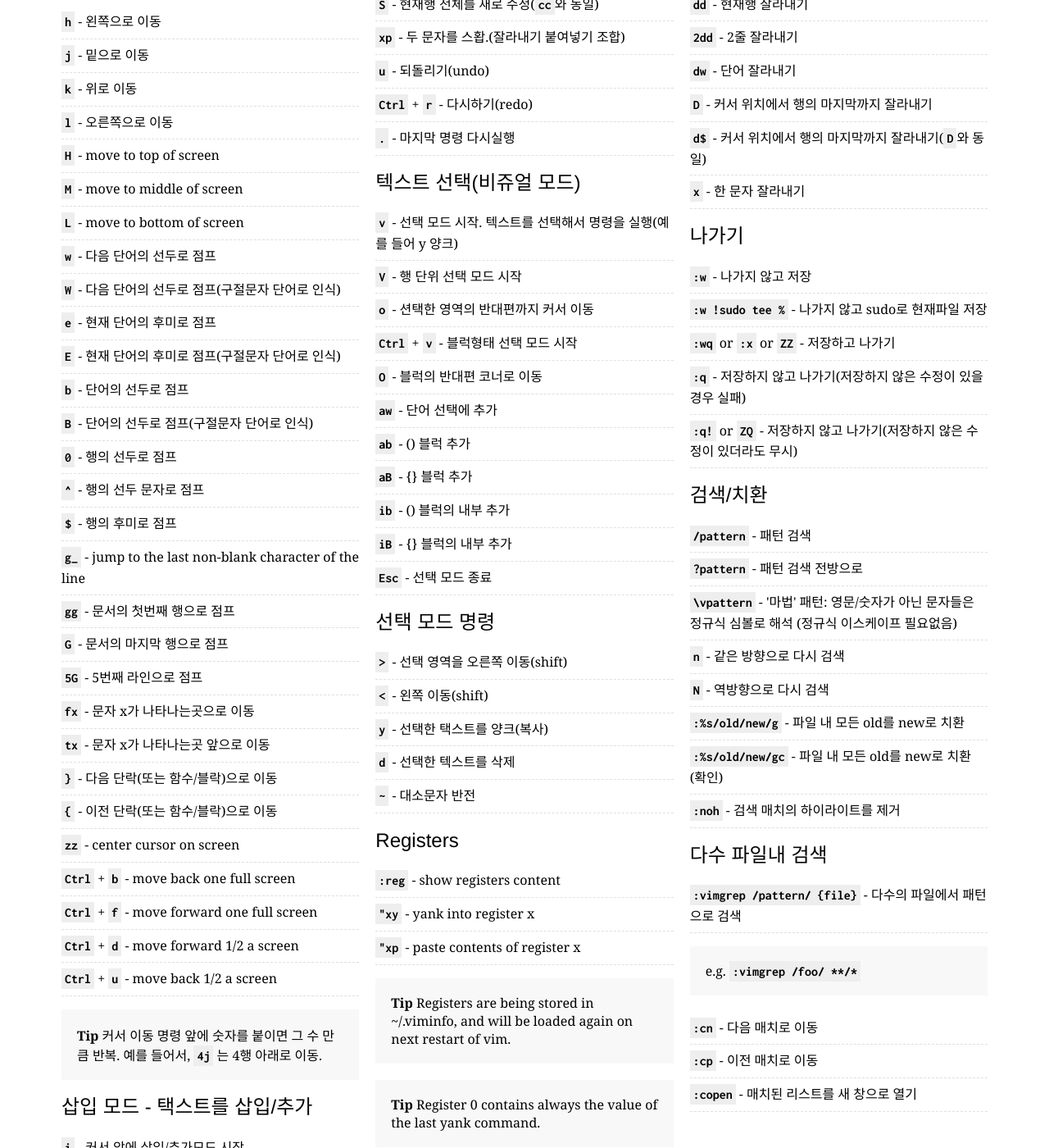
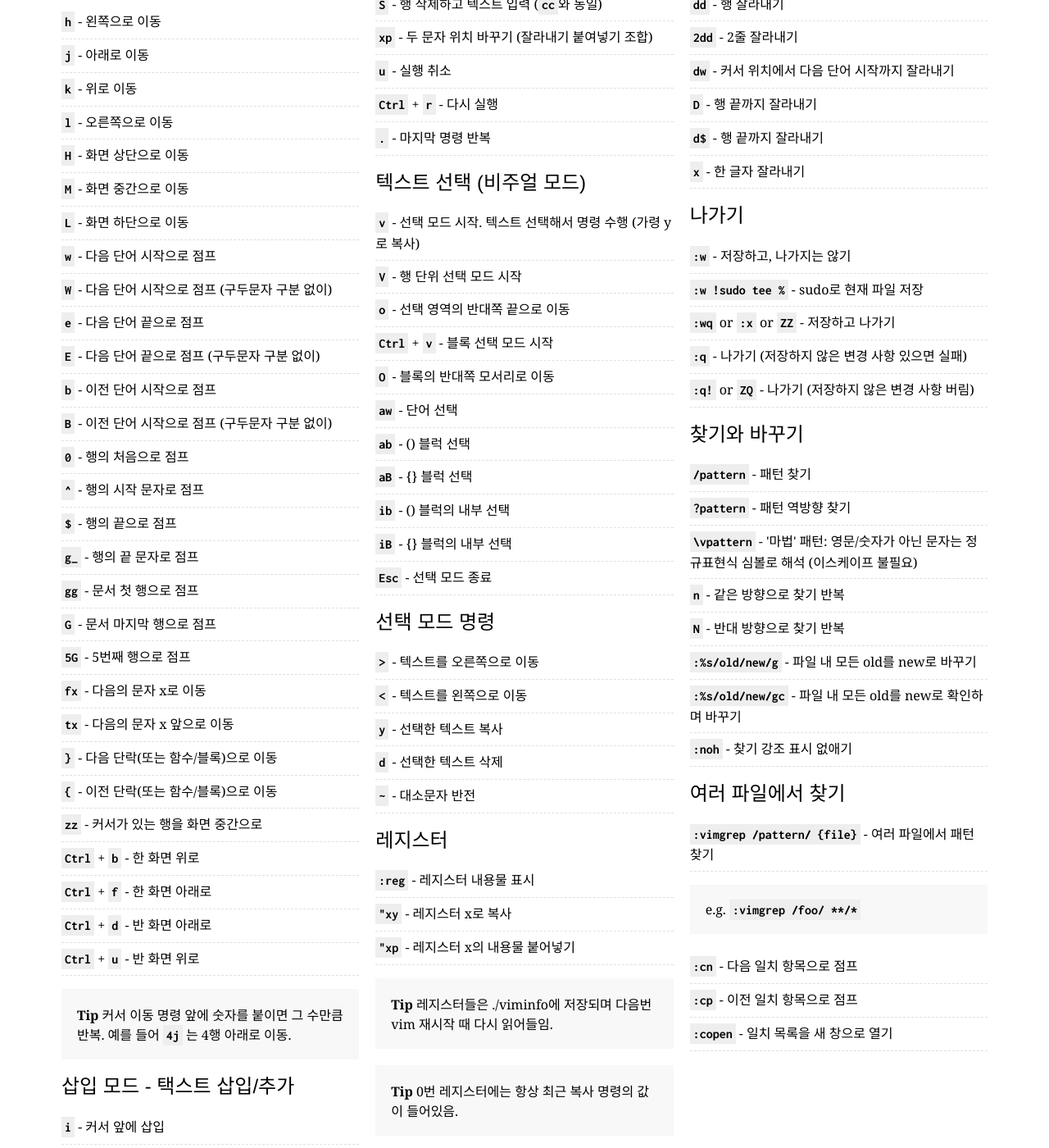
Before and after one commit to rtorr/vim-cheat-sheet, a Jekyll site: the page built from lang/ko/index.html, in a window 1280 px wide and 1400 px high, scrolled down 409 px. Shown: the whole window at 82% size. Built offline with Jekyll 4.4.1, drawn with Linux system fonts in a browser that asks for light colours; some of the changed text lies outside the part shown.

Commit message:
update Korean translation

```diff
--- a/lang/ko/index.html
+++ b/lang/ko/index.html
@@ -8,155 +8,203 @@ cursorMovement:
   title: "커서 이동"
   commands:
     h: "왼쪽으로 이동"
-    j: "밑으로 이동"
+    j: "아래로 이동"
     k: "위로 이동"
     l: "오른쪽으로 이동"
-    w: "다음 단어의 선두로 점프"
-    W: "다음 단어의 선두로 점프(구절문자 단어로 인식)"
-    e: "현재 단어의 후미로 점프"
-    E: "현재 단어의 후미로 점프(구절문자 단어로 인식)"
-    b: "단어의 선두로 점프"
-    B: "단어의 선두로 점프(구절문자 단어로 인식)"
-    zero: "행의 선두로 점프"
-    caret: "행의 선두 문자로 점프"
-    dollar: "행의 후미로 점프"
-    gg: "문서의 첫번째 행으로 점프"
-    G: "문서의 마지막 행으로 점프"
-    fiveG: "5번째 라인으로 점프"
-    fx: "문자 x가 나타나는곳으로 이동"
-    tx: "문자 x가 나타나는곳 앞으로 이동"
-    closeCurlyBrace: "다음 단락(또는 함수/블락)으로 이동"
-    openCurlyBrace: "이전 단락(또는 함수/블락)으로 이동"
-  tip: "커서 이동 명령 앞에 숫자를 붙이면 그 수 만큼 반복. 예를 들어서, <kbd>4j</kbd> 는 4행 아래로 이동."
+    w: "다음 단어 시작으로 점프"
+    W: "다음 단어 시작으로 점프 (구두문자 구분 없이)"
+    e: "다음 단어 끝으로 점프"
+    E: "다음 단어 끝으로 점프 (구두문자 구분 없이)"
+    b: "이전 단어 시작으로 점프"
+    B: "이전 단어 시작으로 점프 (구두문자 구분 없이)"
+    H: "화면 상단으로 이동"
+    M: "화면 중간으로 이동"
+    L: "화면 하단으로 이동"
+    zero: "행의 처음으로 점프"
+    caret: "행의 시작 문자로 점프"
+    dollar: "행의 끝으로 점프"
+    g_: "행의 끝 문자로 점프"
+    gg: "문서 첫 행으로 점프"
+    G: "문서 마지막 행으로 점프"
+    fiveG: "5번째 행으로 점프"
+    fx: "다음의 문자 x로 이동"
+    tx: "다음의 문자 x 앞으로 이동"
+    closeCurlyBrace: "다음 단락(또는 함수/블록)으로 이동"
+    openCurlyBrace: "이전 단락(또는 함수/블록)으로 이동"
+    centerCursor: "커서가 있는 행을 화면 중간으로"
+    CtrlPlusb: "한 화면 위로"
+    CtrlPlusf: "한 화면 아래로"
+    CtrlPlusu: "반 화면 위로"
+    CtrlPlusd: "반 화면 아래로"
+  tip: "커서 이동 명령 앞에 숫자를 붙이면 그 수만큼 반복. 예를 들어 <kbd>4j</kbd> 는 4행 아래로 이동."
 
 insertMode:
-  title: "삽입 모드 - 택스트를 삽입/추가"
+  title: "삽입 모드 - 택스트 삽입/추가"
   commands:
-    i: "커서 앞에 삽입/추가모드 시작"
-    I: "행의 선두에서 삽입/추가모드 시작"
-    a: "커서의 바로 뒤부터 삽입/추가모드 시작"
-    A: "행의 마자막에 삽입/추가모드 시작"
-    o: "현재행의 아래에 새 라인 추가, 입력/추가모드 시작"
-    O: "현재행의 위에 새 라인 추가, 입력/추가모드 시작"
-    ea: "현 단어의 마지막에 입력/추가모드 시작"
+    i: "커서 앞에 삽입"
+    I: "행 시작에 삽입"
+    a: "커서 뒤에 추가"
+    A: "행 끝에 추가"
+    o: "현재 행 아래에 새 행 추가"
+    O: "현재 행 위에 새 행 추가"
+    ea: "단어 끝에 추가"
     Esc: "삽입 모드 종료"
 
 editing:
   title: "편집"
   commands:
-    r: "한 문자를 치환"
+    r: "한 글자 바꾸기"
     J: "현재 행과 다음 행을 연결"
-    cc: "현재행 전체를 새로 수정"
-    cw: "현재의 단어를 치환"
-    cDollar: "현재 커서위치애서 행의 마지막까지 새로 수정"
-    s: "한 문작 삭제후 삽입 모드 시작"
-    S: "현재행 전체를 새로 수정(<kbd>cc</kbd>와 동일)"
-    xp: "두 문자를 스홥.(잘라내기 붙여넣기 조합)"
-    u: "되돌리기(undo)"
-    CtrlPlusr: "다시하기(redo)"
-    dot: "마지막 명령 다시실행"
+    cc: "행 전체를 새로 쓰기"
+    cw: "단어 끝까지를 새로 쓰기"
+    cDollar: "행 끝까지를 새로 쓰기"
+    s: "한 글자 삭제하고 삽입 모드 시작"
+    S: "행 삭제하고 텍스트 입력 (<kbd>cc</kbd>와 동일)"
+    xp: "두 문자 위치 바꾸기 (잘라내기 붙여넣기 조합)"
+    u: "실행 취소"
+    CtrlPlusr: "다시 실행"
+    dot: "마지막 명령 반복"
 
 markingText:
-  title: "텍스트 선택(비쥬얼 모드)"
+  title: "텍스트 선택 (비주얼 모드)"
   commands:
-    v: "선택 모드 시작. 텍스트를 선택해서 명령을 실행(예를 들어 y 양크)"
+    v: "선택 모드 시작. 텍스트 선택해서 명령 수행 (가령 y로 복사)"
     V: "행 단위 선택 모드 시작"
-    o: "션택한 영역의 반대편까지 커서 이동"
-    CtrlPlusv: "블럭형태 선택 모드 시작"
-    O: "블럭의 반대편 코너로 이동"
-    aw: "단어 선택에 추가"
-    ab: "() 블럭 추가"
-    aB: "{} 블럭 추가"
-    ib: "() 블럭의 내부 추가"
-    iB: "{} 블럭의 내부 추가"
+    o: "선택 영역의 반대쪽 끝으로 이동"
+    CtrlPlusv: "블록 선택 모드 시작"
+    O: "블록의 반대쪽 모서리로 이동"
+    aw: "단어 선택"
+    ab: "() 블럭 선택"
+    aB: "{} 블럭 선택"
+    ib: "() 블럭의 내부 선택"
+    iB: "{} 블럭의 내부 선택"
     Esc: "선택 모드 종료"
 
 visualCommands:
   title: "선택 모드 명령"
   commands:
-    greaterThan: "선택 영역을 오른쪽  이동(shift)"
-    lessThan: "왼쪽 이동(shift)"
-    y: "선택한 택스트를 양크(복사)"
-    d: "선택한 텍스트를 삭제"
+    greaterThan: "텍스트를 오른쪽으로 이동"
+    lessThan: "텍스트를 왼쪽으로 이동"
+    y: "선택한 텍스트 복사"
+    d: "선택한 텍스트 삭제"
     tilde: "대소문자 반전"
 
+registers:
+  title: "레지스터"
+  commands:
+    show: "레지스터 내용물 표시"
+    pasteRegisterX: "레지스터 x의 내용물 붙어넣기"
+    yankIntoRegisterX: "레지스터 x로 복사"
+  tip1: "레지스터들은 ./viminfo에 저장되며 다음번 vim 재시작 때 다시 읽어들임."
+  tip2: "0번 레지스터에는 항상 최근 복사 명령의 값이 들어있음."
+
+marks:
+  title: "표시"
+  commands:
+    list: "표시 항목 표시"
+    currentPositionA: "현재 위치를 표시 a로 설정"
+    jumpPositionA: "표시 a의 위치로 점프"
+    yankToMarkA: "표시 a의 위치까지 복사"
+  tip: ""
+
+macros:
+  title: "매크로"
+  commands:
+    recordA: "매크로 a 기록 시작"
+    stopRecording: "매크로 기록 중지"
+    runA: "매크로 a 실행"
+    rerun: "마지막 실행한 매크로 재실행"
+
+global:
+  title: "전역"
+  commands:
+    helpForKeyword: "keyword에 대한 도움말 열기"
+    openFile: "file 열기"
+    saveAsFile: "file로 저장하기"
+    closePane: "현재 영역 닫기"
+    K: "커서가 위치한 단어에 대한 맨페이지 열기"
+
 cutAndPaste:
-  title: "잘라내기와 붙이기"
+  title: "잘라내기와 붙여넣기"
   commands:
-    yy: "현재행 양크(yank, 복사)"
-    twoyy: "2줄 양크"
-    yw: "단어를 양크"
-    yDollar: "현재행 마지막까지 양크"
-    p: "커서 위치 뒤에 붙이기"
-    P: "커서 위치 앞에 분이기"
-    dd: "현재행 잘라내기"
+    yy: "행 복사"
+    twoyy: "2줄 복사"
+    yw: "커서 위치에서 다음 단어 시작까지 복사"
+    yiw: "커서가 위치한 단어 복사"
+    yaw: "커서가 위치한 단어와 그 앞 또는 뒤의 공백 복사"
+    yDollar: "행 끝까지 복사"
+    p: "커서 위치 뒤에 붙여넣기"
+    P: "커서 위치 앞에 붙여넣기"
+    dd: "행 잘라내기"
     twodd: "2줄 잘라내기"
-    dw: "단어 잘라내기"
-    D: "커서 위치에서 행의 마지막까지 잘라내기"
-    dDollar: "커서 위치에서 행의 마지막까지 잘라내기(<kbd>D</kbd>와 동일)"
-    x: "한 문자 잘라내기"
+    dw: "커서 위치에서 다음 단어 시작까지 잘라내기"
+    diw: "커서가 위치한 단어 잘라내기"
+    daw: "커서가 위치한 단어와 그 앞 또는 뒤의 공백 잘라내기"
+    D: "행 끝까지 잘라내기"
+    dDollar: "행 끝까지 잘라내기"
+    x: "한 글자 잘라내기"
 
 exiting:
   title: "나가기"
   commands:
-    colonw: "나가지 않고 저장"
-    colonwsudo: "나가지 않고 sudo로 현재파일 저장"
+    colonw: "저장하고, 나가지는 않기"
+    colonwsudo: "sudo로 현재 파일 저장"
     colonwq: "저장하고 나가기"
     colonx: "저장하고 나가기"
-    colonq: "저장하지 않고 나가기(저장하지 않은 수정이 있을 경우 실패)"
-    colonqbang: "저장하지 않고 나가기(저장하지 않은 수정이 있더라도 무시)"
+    colonq: "나가기 (저장하지 않은 변경 사항 있으면 실패)"
+    colonqbang: "나가기 (저장하지 않은 변경 사항 버림)"
 
 searchAndReplace:
-  title: "검색/치환"
+  title: "찾기와 바꾸기"
   commands:
-    forwardSlashPattern: "패턴 검색"
-    questionMarkPattern: "패턴 검색 전방으로"
-    backslashVpattern: "'마법' 패턴: 영문/숫자가 아닌 문자들은 정규식 심볼로 해석 (정규식 이스케이프 필요없음)"
-    n: "같은 방향으로 다시 검색"
-    N: "역방향으로 다시 검색"
-    colonPercentForwardSlashOldForwardSlashNewForwardSlashg: "파일 내 모든 old를 new로 치환"
-    colonPercentForwardSlashOldForwardSlashNewForwardSlashgc: "파일 내 모든 old를 new로 치환(확인)"
-    colonnoh: "검색 매치의 하이라이트를 제거"
+    forwardSlashPattern: "패턴 찾기"
+    questionMarkPattern: "패턴 역방향 찾기"
+    backslashVpattern: "'마법' 패턴: 영문/숫자가 아닌 문자는 정규표현식 심볼로 해석 (이스케이프 불필요)"
+    n: "같은 방향으로 찾기 반복"
+    N: "반대 방향으로 찾기 반복"
+    colonPercentForwardSlashOldForwardSlashNewForwardSlashg: "파일 내 모든 old를 new로 바꾸기"
+    colonPercentForwardSlashOldForwardSlashNewForwardSlashgc: "파일 내 모든 old를 new로 확인하며 바꾸기"
+    colonnoh: "찾기 강조 표시 없애기"
 
 searchMultipleFiles:
-  title: "다수 파일내 검색"
+  title: "여러 파일에서 찾기"
   commands:
-    colonvimgrep: "다수의 파일에서 패턴으로 검색"
-    coloncn: "다음 매치로 이동"
-    coloncp: "이전 매치로 이동"
-    coloncopen: "매치된 리스트를 새 창으로 열기"
+    colonvimgrep: "여러 파일에서 패턴 찾기"
+    coloncn: "다음 일치 항목으로 점프"
+    coloncp: "이전 일치 항목으로 점프"
+    coloncopen: "일치 목록을 새 창으로 열기"
 
 workingWithMultipleFiles:
-  title: "다수 파일 작업"
+  title: "여러 파일 작업"
   commands:
     colone: "새 버퍼에서 파일 편집"
     colonbnext: "다음 버퍼로 이동"
-    colonbprev: "앞 버퍼로 이동"
-    colonls: "열려있는 모든 버퍼를 목록화"
-    colonbd: "버퍼를 삭제(파일을 닫음)"
-    colonsp: "분할 윈도우에 새로운 버퍼의 새로운 파일을 열기"
-    colonvsp: "세로 분활 윈도우에 새로운 버퍼에 새로운 파일을 열기"
-    ctrlPlusws: "윈도우 분할"
-    ctrlPlusww: "윈도우 스위치"
-    ctrlPluswq: "윈도우 닫기"
-    ctrlPluswv: "윈도우 세로로 분할"
-    ctrlPluswh: "오른쪽 윈도우로 이동"
-    ctrlPluswl: "왼쪽 윈도우로 이동"
-    ctrlPluswj: "아래 윈도우로 이동"
-    ctrlPluswk: "위 윈도우로 이동"
+    colonbprev: "이전 버퍼로 이동"
+    colonls: "열린 버퍼 모두 나열"
+    colonbd: "버퍼 삭제 (파일 닫기)"
+    colonsp: "새 버퍼에 파일 열고 상하로 창 분할"
+    colonvsp: "새 버퍼에 파일 열고 좌우로 창 분할"
+    ctrlPlusws: "상하로 창 분할"
+    ctrlPlusww: "창 전환"
+    ctrlPluswq: "창 닫기"
+    ctrlPluswv: "좌우로 창 분할"
+    ctrlPluswh: "오른쪽 창으로 이동 (좌우 분할)"
+    ctrlPluswl: "왼쪽 창으로 이동 (좌우 분할)"
+    ctrlPluswj: "아래 창으로 이동 (상하 분할)"
+    ctrlPluswk: "위 창으로 이동 (상하 분할)"
 
 tabs:
   title: "탭"
   commands:
-    colonTabNew: "새 탭으로 파일 열기"
-    ctrlPluswT: "현재 윈도우를 새로운 탭으로 이동"
+    colonTabNew: "새 탭에서 파일 열기"
+    ctrlPluswT: "현재 분할 창을 새로운 탭으로 이동"
     gt: "다음 탭으로 이동"
-    gT: "앞 탭으로 이동"
-    hashgt: "n번 탭으로 이동"
-    colontabmove:  "현재 탭을 n번째로 이동(0부터 시작)"
-    colontabc: "현재 탭을 닫기"
+    gT: "이전 탭으로 이동"
+    hashgt: "#번 탭으로 이동"
+    colontabmove:  "현재 탭을 #번째로 이동 (0부터 시작)"
+    colontabc: "현재 탭과 그 안의 창들 닫기"
     colontabo: "현재 탭 이외의 모든 탭 닫기"
-    colontabdo: "모든탭에 <code>명령어</code> 실행하기(e.g. <code>:tabdo q</code> - 열린 모든탭 닫기)"
+    colontabdo: "모든 탭에서 <code>command</code> 실행하기 (예를 들어, <code>:tabdo q</code> - 열린 모든 탭 닫기)"
 
 languages:
   title: "언어"
```
